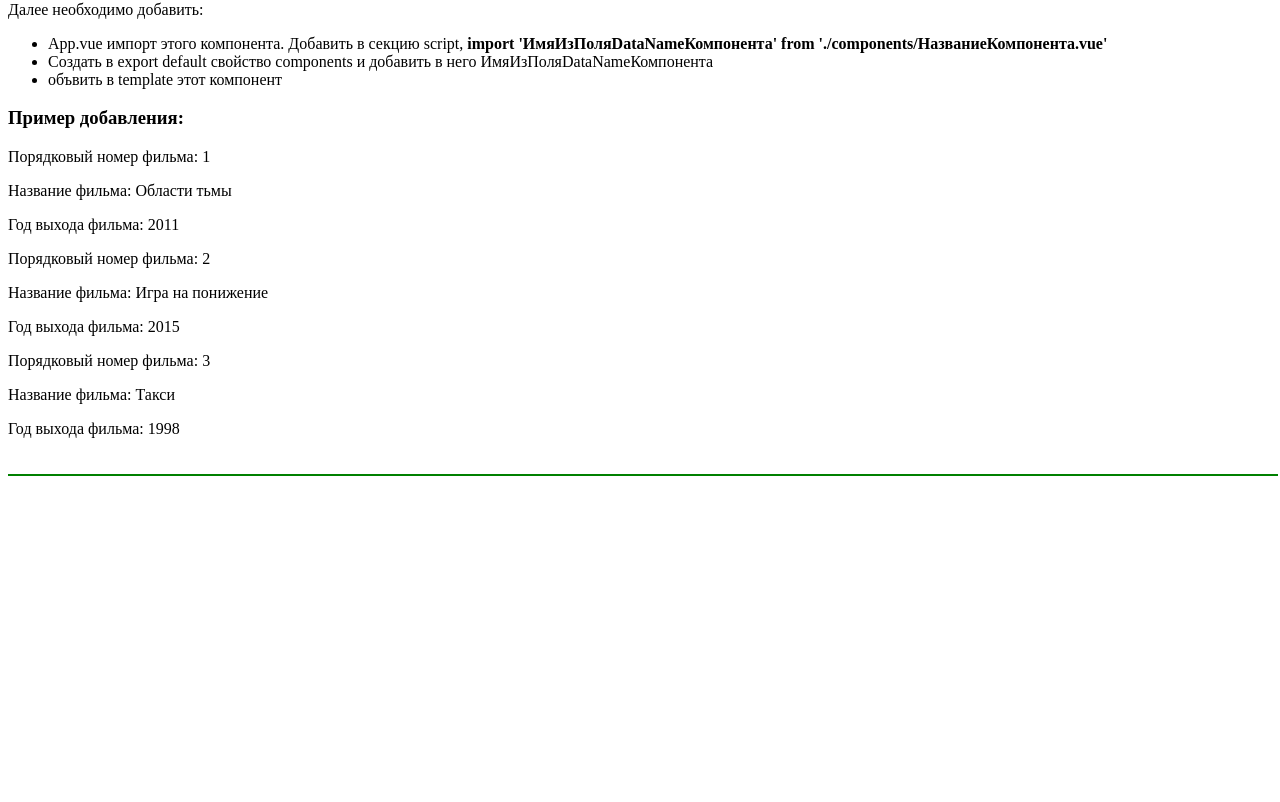
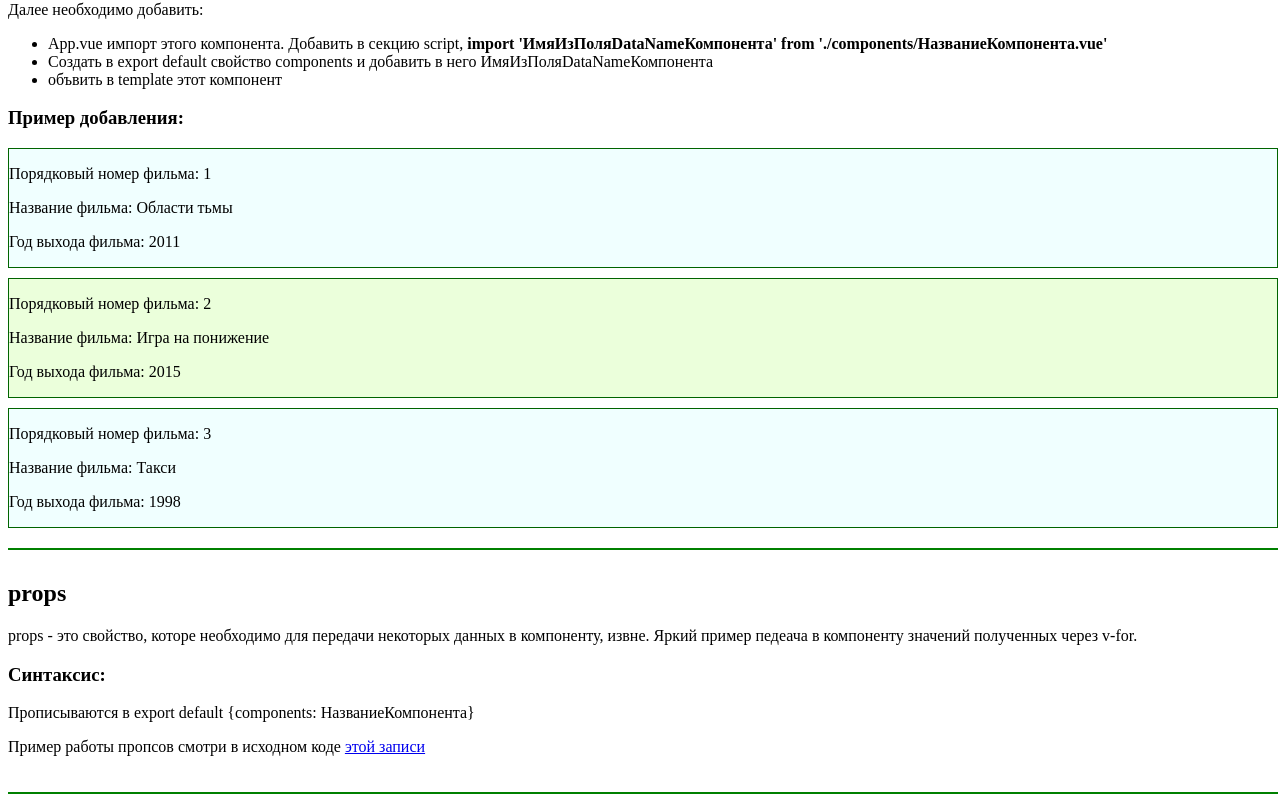
Before and after one commit to tomright/Vue3homework, a Vue app: page / in a window 1280 px wide. Shown: the part 4347-5149 px from the top of the page. Before the commit the page ends 4831 px from the top, so only its background shows below. Built offline with nearby package versions, Linux system fonts and the light colour scheme; no server answers.

Commit message:
props и поработал с анимацией в css

```diff
--- a/src/App.vue
+++ b/src/App.vue
@@ -325,27 +325,60 @@
         </div>
       </div>
     </div>
-    <div class="exampleNote">
-      <h2>Создание и добавление компонентов</h2>
+    <!-- Добавил анимацию подсветки -->
+    <div
+      :class="{ animGreen: boolAnimGreen }"
+      class="exampleNote"
+      id="animWhite"
+    >
+      <h2>
+        Создание и добавление компонентов <a name="CreateAndAddComponent"></a>
+      </h2>
       <p>
         Для создания компоненты, по договоренности, нужно в папке components,
         создать файл <strong> НазваниеКомпонента.vue</strong>.
       </p>
       <p>
         Внутри файла воссоздать стандартную структуру Vue3 шаблона(template,
-        script, style). В секцию script, в export default, добавить свойство name: 'ИмяКомпонента'
+        script, style). В секцию script, в export default, добавить свойство
+        name: 'ИмяКомпонента'
       </p>
       <p>Далее необходимо добавить:</p>
-        <ul>
-          <li>App.vue импорт этого компонента. Добавить в секцию script, <strong> import 'ИмяИзПоляDataNameКомпонента' from './components/НазваниеКомпонента.vue'</strong></li>
-          <li>Создать в export default свойство components и добавить в него ИмяИзПоляDataNameКомпонента</li>
-          <li>объвить в template этот компонент</li>
-        </ul>
+      <ul>
+        <li>
+          App.vue импорт этого компонента. Добавить в секцию script,
+          <strong>
+            import 'ИмяИзПоляDataNameКомпонента' from
+            './components/НазваниеКомпонента.vue'</strong
+          >
+        </li>
+        <li>
+          Создать в export default свойство components и добавить в него
+          ИмяИзПоляDataNameКомпонента
+        </li>
+        <li>объвить в template этот компонент</li>
+      </ul>
 
       <div class="exampAddComponents">
         <h3>Пример добавления:</h3>
         <TodoList></TodoList>
       </div>
+    </div>
+    <div class="exampleNote">
+      <h2>props</h2>
+      <p>
+        props - это свойство, которе необходимо для передачи некоторых данных в
+        компоненту, извне. Яркий пример педеача в компоненту значений полученных
+        через v-for.
+      </p>
+      <h3>Синтаксис:</h3>
+      <p>Прописываются в export default {components: НазваниеКомпонента}</p>
+      <p>
+        Пример работы пропсов смотри в исходном коде
+        <a @click="illuminationGreen" href="#CreateAndAddComponent"
+          >этой записи</a
+        >
+      </p>
     </div>
   </div>
 </template>
@@ -395,6 +428,8 @@ export default {
       imgSwitcher: false,
       watchSwitcher: true,
       refsArray: [],
+      props: ["filmName", "year", "index"],
+      boolAnimGreen: false,
     };
   },
   computed: {
@@ -511,6 +546,9 @@ export default {
 
       this.refsArray = Object.keys(this.$refs);
     },
+    illuminationGreen() {
+      this.boolAnimGreen = true;
+    },
   },
   components: {
     TodoList,
@@ -520,6 +558,13 @@ export default {
       console.log(
         `Изменилась переменная watchSwitcher, новое значение: ${newVal}, старое значение: ${old}`
       );
+    },
+    boolAnimGreen() {
+      if (this.boolAnimGreen) {
+        setTimeout(() => {
+          this.boolAnimGreen = false;
+        }, 1000);
+      }
     },
   },
   beforeCreate() {
@@ -635,4 +680,11 @@ hr {
   width: 100px;
   height: 30px;
 }
+.animGreen {
+  background-color: green;
+}
+#animWhite {
+  transition-property: ;
+  transition-duration: 1s;
+}
 </style>
--- a/src/components/TodoItem.vue
+++ b/src/components/TodoItem.vue
@@ -1,7 +1,9 @@
 <template>
-  <p>Порядковый номер фильма: {{ index + 1 }}</p>
-  <p>Название фильма: {{ filmName }}</p>
-  <p>Год выхода фильма: {{ year }}</p>
+  <div class="usernameList">
+    <p>Порядковый номер фильма: {{ index + 1 }}</p>
+    <p>Название фильма: {{ filmName }}</p>
+    <p>Год выхода фильма: {{ year }}</p>
+  </div>
 </template>
 <script>
 export default {
@@ -9,4 +11,21 @@ export default {
   props: ["filmName", "year", "index"],
 };
 </script>
-<style></style>
+<style scoped>
+.usernameList {
+  border: 1px solid darkgreen;
+  margin-top: 10px;
+}
+.usernameList:nth-child(odd) {
+  background-color: rgb(235, 255, 219);
+}
+.usernameList:nth-child(even) {
+  background-color: azure;
+}
+usernameList:nth-child(odd) {
+  background-color: rgb(235, 255, 219);
+}
+.usernameList:nth-child(even) {
+  background-color: azure;
+}
+</style>
--- a/src/components/TodoList.vue
+++ b/src/components/TodoList.vue
@@ -1,6 +1,5 @@
 <template>
   <TodoItem
-    class="usernameList"
     v-for="({ filmName, year }, index) in vForIndexTestArray"
     :filmName="filmName"
     :year="year"
@@ -25,21 +24,3 @@ export default {
   components: { TodoItem },
 };
 </script>
-
-<style>
-.usernameList {
-  border: 1px solid darkgreen;
-  margin-top: 10px;
-}
-.usernameList:nth-child(odd) {
-  background-color: rgb(235, 255, 219);
-}
-.usernameList:nth-child(even) {
-  background-color: azure;
-}usernameList:nth-child(odd) {
-  background-color: rgb(235, 255, 219);
-}
-.usernameList:nth-child(even) {
-  background-color: azure;
-}
-</style>
```
